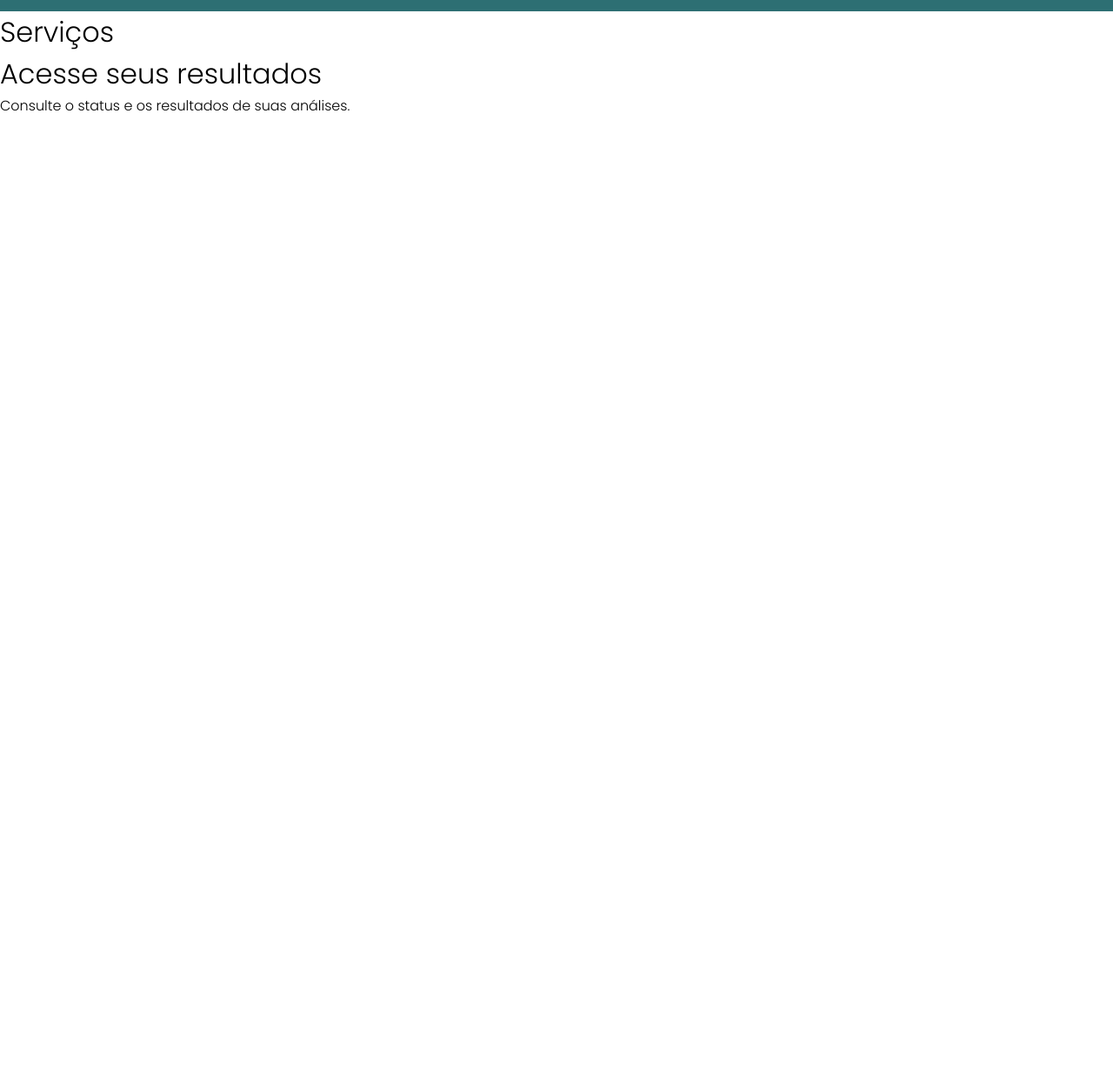
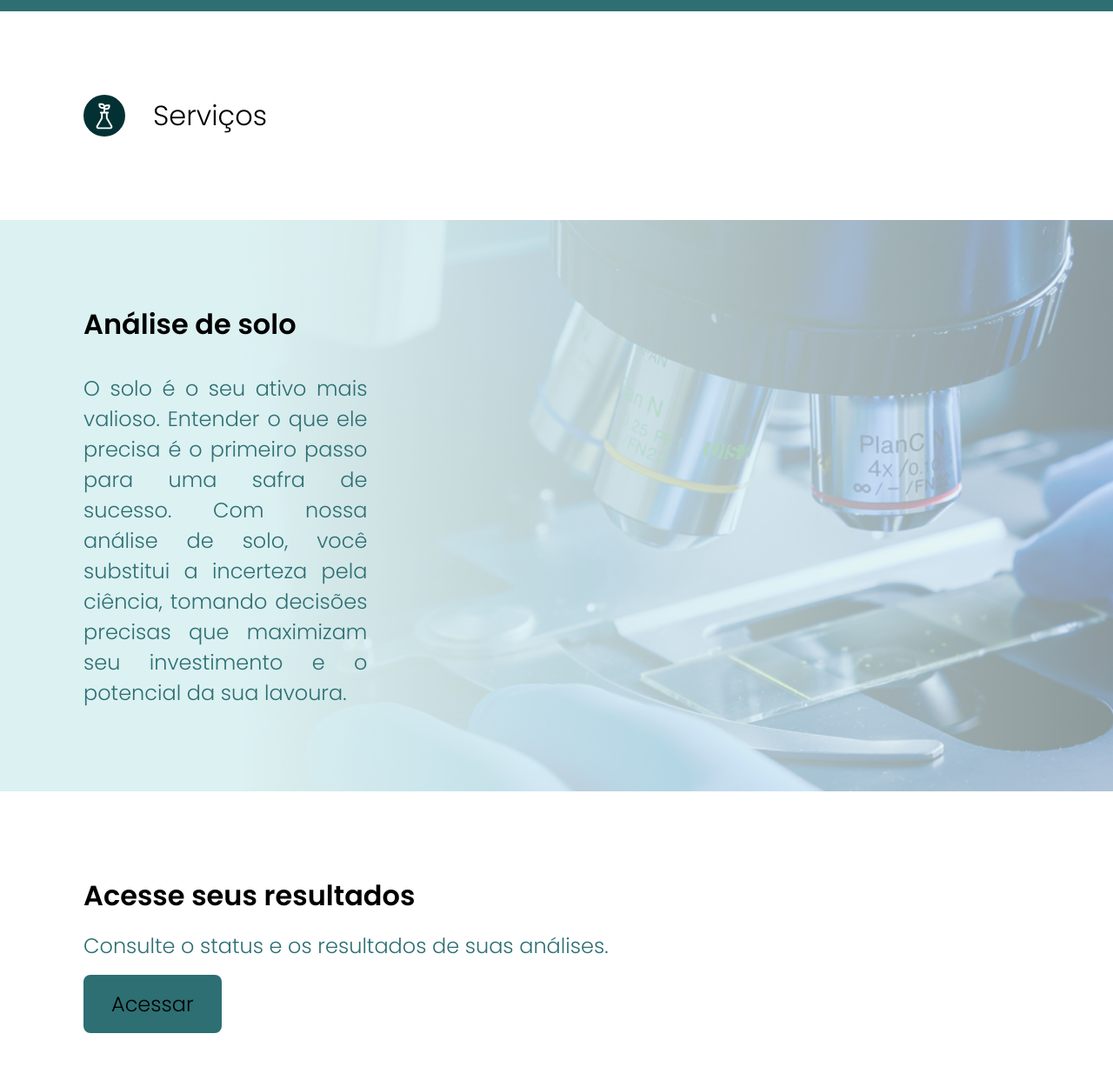
Before and after one commit to Matheus-Lessa-Dev/BioMicro, a plain HTML site: page sites/HTML/servicos.html in a window 1280 px wide. Shown: the part 67-1294 px from the top of the page at 87% size. Before the commit the page ends 800 px from the top, so only its background shows below. Drawn offline with Linux system fonts and the light colour scheme; files whose address does not match are found by name.

Commit message:
Desenvolvido página de serviços.

```diff
--- a/sites/CSS/servicos.css
+++ b/sites/CSS/servicos.css
@@ -1,3 +1,93 @@
+main {
+    width: 100%;
+}
+
+.service_title {
+    display: flex;
+    align-items: center;
+    gap: 2rem;
+    margin-left: 6rem;
+    margin-right: 6rem;
+    margin-top: 6rem;
+
+
+    & img {
+        width: 3rem;
+        height: 3rem;
+    }
+}
+
 .hero {
-    text-align: left;
+    display: flex;
+    flex-direction: column;
+    gap: 1rem;
+    align-items: start;
+    justify-content: center;
+
+    padding-right: 6rem;
+    padding-left: 6rem;
+    padding-top: 6rem;
+    padding-bottom: 6rem;
+    margin-top: 6rem;
+    margin-bottom: 6rem;
+
+    background-image: url("../image/banner2.png");
+    background-repeat: no-repeat;
+    background-size: cover;
+
+
+    & h1 {
+        font-size: 200%;
+        font-weight: 600;
+        color: var(--DarkGray);
+        margin-bottom: 1rem;
+    }
+
+    & p {
+        font-size: 150%;
+        color: var(--SeaGreen);
+        text-align: justify;
+
+        width: 30%;
+
+    }
 }
+
+.exam_result {
+    display: flex;
+    flex-direction: column;
+    gap: 1rem;
+    align-items: start;
+    justify-content: center;
+
+    padding-right: 6rem;
+    padding-left: 6rem;
+    margin-top: 6rem;
+    margin-bottom: 6rem;
+
+    & h1 {
+        font-size: 200%;
+        font-weight: 600;
+        color: var(--DarkGray);
+
+
+    }
+
+    & p {
+        font-size: 150%;
+        color: var(--SeaGreen);
+        text-align: justify;
+
+    }
+
+    & a {
+        font-size: 150%;
+        color: var(--White);
+        text-align: center;
+
+        background-color: var(--SeaGreen);
+        padding: 1rem 2rem;
+        border-radius: 0.5rem;
+        text-decoration: none;
+    }
+}
--- a/sites/HTML/servicos.html
+++ b/sites/HTML/servicos.html
@@ -3,6 +3,7 @@
 <!-- git push -u origin servicos -->
 <!DOCTYPE html>
 <html lang="pt-br">
+
 <head>
     <meta charset="UTF-8">
     <meta name="viewport" content="width=device-width, initial-scale=1.0">
@@ -11,6 +12,7 @@
     <link rel="stylesheet" href="../CSS/header.css">
     <link rel="stylesheet" href="../CSS/servicos.css">
 </head>
+
 <body>
     <header class="page-header">
         <a href="" class="page-header__logo">
@@ -30,14 +32,22 @@
     </header>
     <main>
         <div class="service_title">
+            <img src="../image/icon-services.svg" alt="">
             <h1>Serviços</h1>
         </div>
-    <section class="hero" id="servicos"></section>
-    <div class="exam_result">
-        <h1>Acesse seus resultados</h1>
-        <p>Consulte o status e os resultados de suas análises.</p>
-    </div>
+        <section class="hero" id="servicos">
+            <h1>Análise de solo</h1>
+            <p>O solo é o seu ativo mais valioso. Entender o que ele precisa é o primeiro passo para uma safra de
+                sucesso. Com nossa análise de solo, você substitui a incerteza pela ciência, tomando decisões precisas
+                que maximizam seu investimento e o potencial da sua lavoura.</p>
+        </section>
+        <div class="exam_result">
+            <h1>Acesse seus resultados</h1>
+            <p>Consulte o status e os resultados de suas análises.</p>
+            <a href="">Acessar</a>
+        </div>
     </main>
 </body>
 <script src="servicos.js"></script>
+
 </html>
```
Also changed, not shown: sites/image/banner2.png (added), sites/image/icon-services.svg (added).
